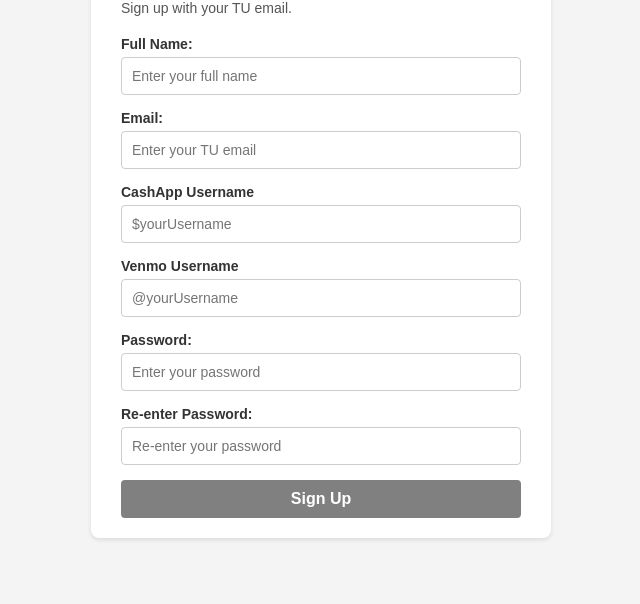
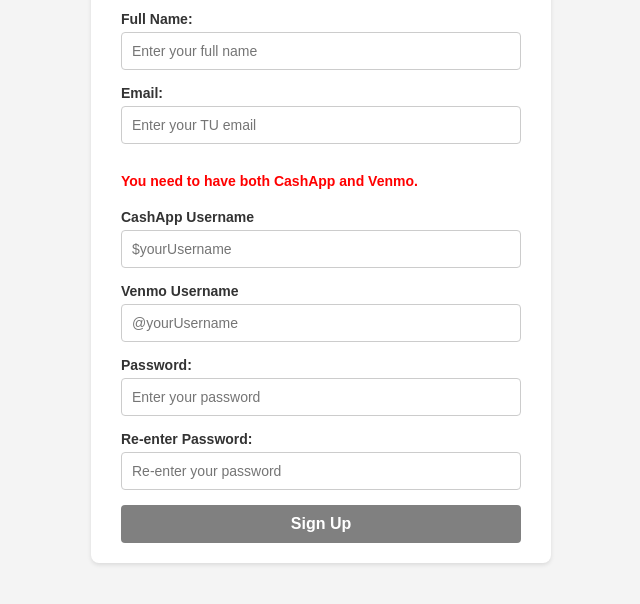
Before and after one commit to Th3Jar/COSC412GroupOne, a plain HTML site: page frontend/signUp.html in a window 1280 px wide. Shown: the part 170-774 px from the top of the page, without its empty margins (319-959 px from the left). Drawn offline with Linux system fonts and the light colour scheme.

Commit message:
Progress5

```diff
--- a/frontend/signUp.html
+++ b/frontend/signUp.html
@@ -20,6 +20,8 @@
         <label for="email">Email:</label>
         <input type="email" id="email" name="email" required placeholder="Enter your TU email">
 
+        <p style="color: red; font-weight: bold;">You need to have both CashApp and Venmo.</p>
+
         <label for="cashApp" class="form-label">CashApp Username</label>
         <input type="text" class="form-control" id="cashApp" name="cashApp" placeholder="$yourUsername">
 
```
